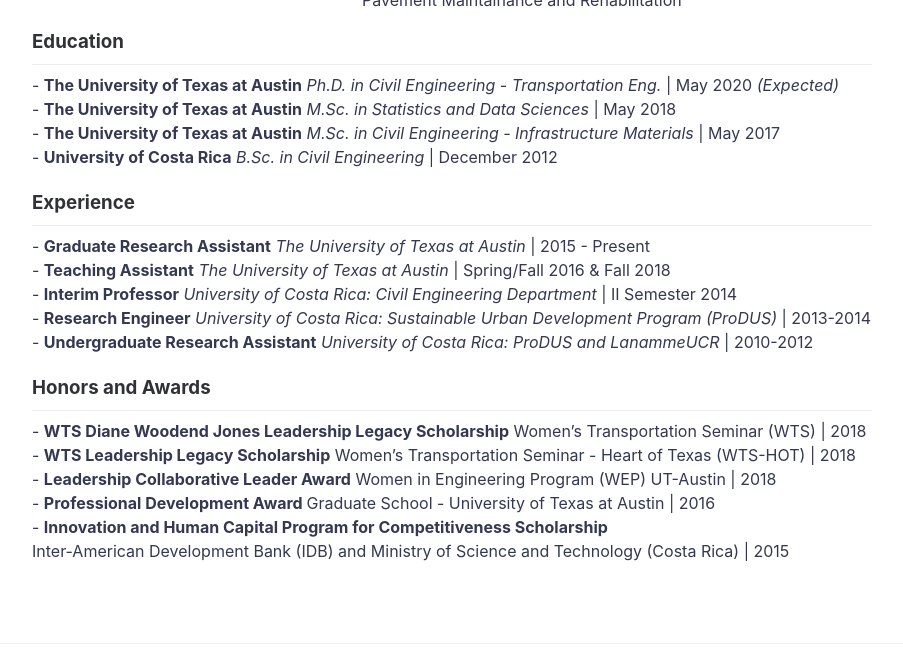
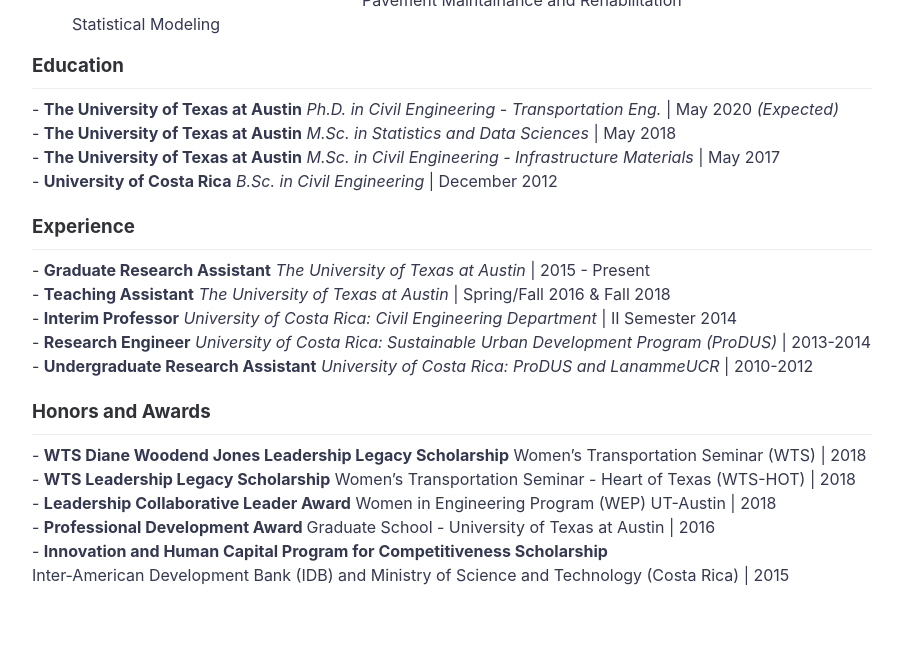
Before and after one commit to nzunigag/nzunigag.github.io, a Jekyll site: the page built from about.md, in a window 1280 px wide and 900 px high, scrolled down 463 px, cut to the strip 246-900 px from the top of the window. Shown: the whole strip, without its empty margins (188-1091 px from the left). Built offline with Jekyll 4.4.1, drawn with Linux system fonts in a browser that asks for light colours; some of the changed text lies outside the part shown.

Commit message:
Update about.md

```diff
--- a/about.md
+++ b/about.md
@@ -20,6 +20,7 @@ ___
   <li>Intelligent Transportation Systems (ITS) </li>
   <li>Pavement Performance Evaluation</li>
   <li>Pavement Maintainance and Rehabilitation </li>
+  <li>Statistical Modeling</li>
 </ul>
 
 
```
